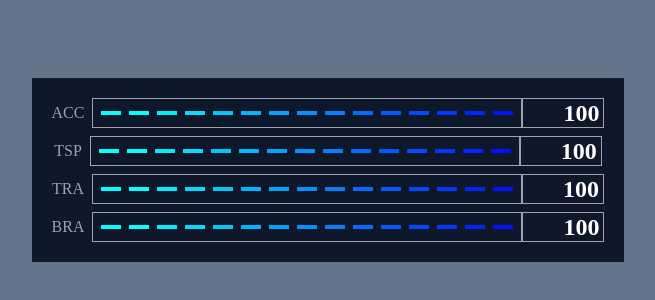
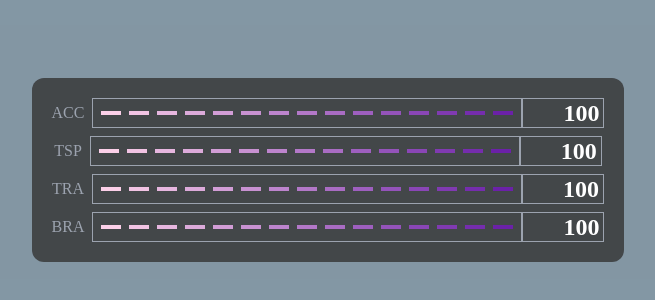
Before and after one commit to kauanfelipe96/screen-tunning, a React (Vite) app: page / in a window 1280 px wide. Shown: the part 230-530 px from the top of the page, without its empty margins (312-967 px from the left). Built offline with nearby package versions, Linux system fonts and the light colour scheme; a web font is replaced by a local one.

Commit message:
update style.bar

```diff
--- a/src/components/Screen.tsx
+++ b/src/components/Screen.tsx
@@ -3,8 +3,8 @@ import Slider from "./Slider";
 
 function Screen() {
   return (
-    <div className="h-[100vh] w-[100vw] flex items-center justify-center  bg-slate-500">
-      <div className="flex items-center justify-center bg-slate-900 p-5">
+    <div className="h-[100vh] w-[100vw] flex items-center justify-center bg-sky-950/50">
+      <div className="flex items-center justify-center bg-stone-800/70 p-5 rounded-xl">
         <Slider />
       </div>
     </div>
--- a/src/components/Slider.tsx
+++ b/src/components/Slider.tsx
@@ -51,7 +51,7 @@ function Slider() {
     const bigint = parseInt(hex.replace("#", ""), 16);
     const r = (bigint >> 16) & 255;
     const g = (bigint >> 8) & 255;
-    const b = bigint & 255;
+    let b = bigint & 255;
     return [r, g, b];
   };
 
@@ -70,15 +70,16 @@ function Slider() {
     return [r, g, b];
   };
 
+  const gradientColors = generateGradientColors(
+    barsCount,
+    "#fbcfe8",
+    "#6b21a8"
+  );
+
   return (
     <div className="flex flex-col items-center justify-center gap-2">
       {(["ACC", "TSP", "TRA", "BRA"] as LabelType[]).map((label) => {
         const barValue = Math.round((values[label] / 100) * barsCount);
-        const gradientColors = generateGradientColors(
-          barValue,
-          "#00ffff",
-          "#0000ff"
-        );
 
         return (
           <div key={label} className="flex items-center justify-center">
@@ -94,11 +95,7 @@ function Slider() {
                   className={style.bar}
                   style={{
                     backgroundColor:
-                      index < barValue
-                        ? gradientColors[
-                            Math.floor((index / barValue) * (barValue - 1))
-                          ]
-                        : "transparent",
+                      index < barValue ? gradientColors[index] : "transparent",
                   }}
                 ></div>
               ))}
```
